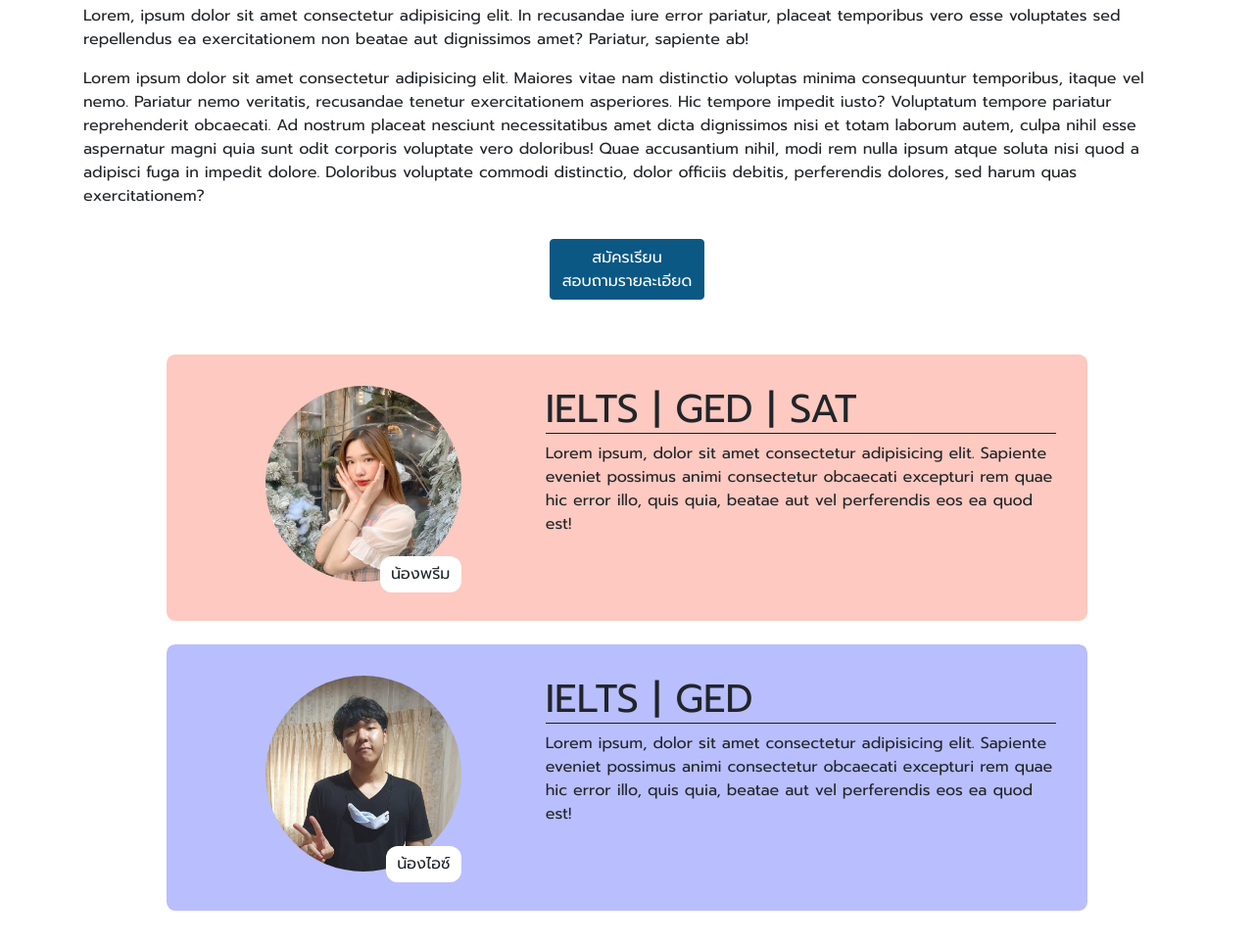
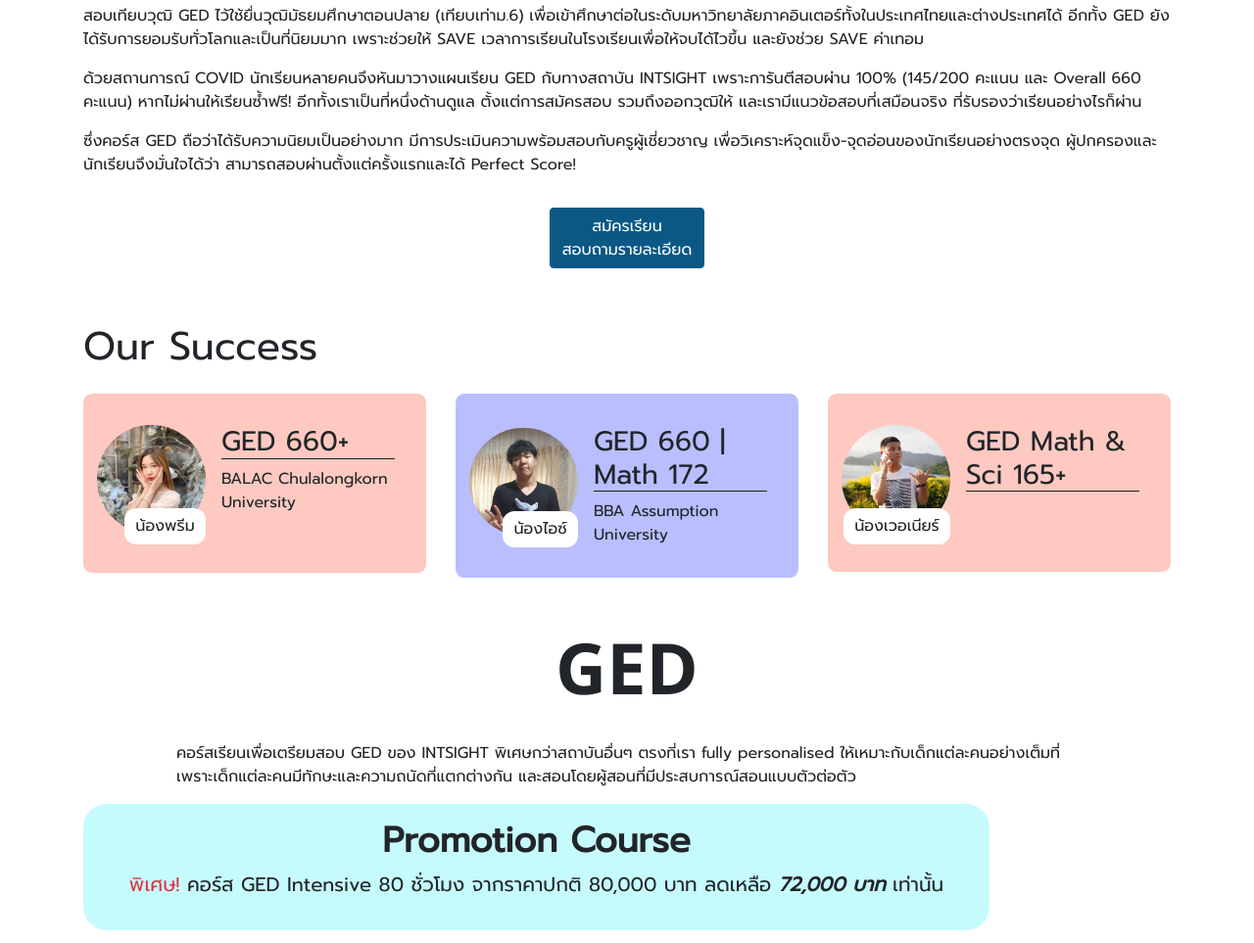
Before and after one commit to bosserz/intsight.net, a plain HTML site: page courses/ged.html in a window 1280 px wide. Shown: the part 1129-2092 px from the top of the page at 98% size. Drawn offline with nearby package versions, Linux system fonts and the light colour scheme; files whose address does not match are found by name.

Commit message:
edit new ged page

```diff
--- a/courses/ged.html
+++ b/courses/ged.html
@@ -118,7 +118,7 @@
     <section id="subject-introduction">
 
       <div class="container">
-        <h1>ติวสอบ GED ได้วุฒิภายใน 3 เดือน</h1>
+        <h1>ทางออกของการศึกษายุคใหม่ | ติวสอบ GED ได้วุฒิภายใน 3 เดือน</h1>
         <br>
         <!-- Youtube Video -->
         <div class="d-flex justify-content-center">
@@ -126,14 +126,16 @@
         </div>
         <br>
         <p>
-          Lorem, ipsum dolor sit amet consectetur adipisicing elit.
-          In recusandae iure error pariatur, placeat temporibus vero esse voluptates sed repellendus ea
-          exercitationem non beatae aut dignissimos amet? Pariatur, sapiente ab!
+          สอบเทียบวุฒิ GED ไว้ใช้ยื่นวุฒิมัธยมศึกษาตอนปลาย (เทียบเท่าม.6) เพื่อเข้าศึกษาต่อในระดับมหาวิทยาลัยภาคอินเตอร์ทั้งในประเทศไทยและต่างประเทศได้
+          อีกทั้ง GED ยังได้รับการยอมรับทั่วโลกและเป็นที่นิยมมาก เพราะช่วยให้ SAVE เวลาการเรียนในโรงเรียนเพื่อให้จบได้ไวขึ้น และยังช่วย SAVE ค่าเทอม
         </p>
         <p>
-          Lorem ipsum dolor sit amet consectetur adipisicing elit. Maiores vitae nam distinctio voluptas minima consequuntur temporibus, itaque vel nemo. Pariatur nemo veritatis, recusandae tenetur exercitationem asperiores. Hic tempore impedit iusto?
-          Voluptatum tempore pariatur reprehenderit obcaecati. Ad nostrum placeat nesciunt necessitatibus amet dicta dignissimos nisi et totam laborum autem, culpa nihil esse aspernatur magni quia sunt odit corporis voluptate vero doloribus!
-          Quae accusantium nihil, modi rem nulla ipsum atque soluta nisi quod a adipisci fuga in impedit dolore. Doloribus voluptate commodi distinctio, dolor officiis debitis, perferendis dolores, sed harum quas exercitationem?
+          ด้วยสถานการณ์ COVID นักเรียนหลายคนจึงหันมาวางแผนเรียน GED กับทางสถาบัน INTSIGHT เพราะการันตีสอบผ่าน 100% (145/200 คะแนน และ Overall 660 คะแนน)
+          หากไม่ผ่านให้เรียนซ้ำฟรี! อีกทั้งเราเป็นที่หนึ่งด้านดูแล ตั้งแต่การสมัครสอบ รวมถึงออกวุฒิให้ และเรามีแนวข้อสอบที่เสมือนจริง ที่รับรองว่าเรียนอย่างไรก็ผ่าน
+        </p>
+        <p>
+          ซึ่งคอร์ส GED ถือว่าได้รับความนิยมเป็นอย่างมาก มีการประเมินความพร้อมสอบกับครูผู้เชี่ยวชาญ เพื่อวิเคราะห์จุดแข็ง-จุดอ่อนของนักเรียนอย่างตรงจุด
+          ผู้ปกครองและนักเรียนจึงมั่นใจได้ว่า สามารถสอบผ่านตั้งแต่ครั้งแรกและได้ Perfect Score!
         </p>
       </div>
 
@@ -151,8 +153,10 @@
 
     <!-- Success Stories -->
     <section class="course-success">
-      <div class="success-large-screen">
-        <div class="d-flex justify-content-center mx">
+      <div class="container">
+        <h1>Our Success</h1>
+        <div class="row">
+          <div class="col-sm-12 col-md-6 col-lg-4">
             <div class="outer-box d-flex justify-content-center orange-bg">
 
               <div class="profile-box d-flex align-items-center justify-content-center">
@@ -163,17 +167,13 @@
               </div>
 
               <div class="message-box ">
-                  <h1 class="success-course-list">IELTS | GED | SAT</h1>
-                  <p>Lorem ipsum, dolor sit amet consectetur adipisicing elit. Sapiente eveniet possimus animi consectetur obcaecati excepturi rem quae hic error illo, quis quia, beatae aut vel perferendis eos ea quod est!</p>
+                  <h3 class="success-course-list">GED 660+</h3>
+                  <p>BALAC Chulalongkorn University</p>
               </div>
 
             </div>
-
           </div>
-
-        <br>
-
-        <div class="d-flex justify-content-center mx">
+          <div class="col-sm-12 col-md-6 col-lg-4">
             <div class="outer-box d-flex justify-content-center blue-bg">
 
               <div class="profile-box d-flex align-items-center justify-content-center">
@@ -184,54 +184,32 @@
               </div>
 
               <div class="message-box ">
-                <h1 class="success-course-list">IELTS | GED</h1>
-                <p>Lorem ipsum, dolor sit amet consectetur adipisicing elit. Sapiente eveniet possimus animi consectetur obcaecati excepturi rem quae hic error illo, quis quia, beatae aut vel perferendis eos ea quod est!</p>
-            </div>
-
+                  <h3 class="success-course-list">GED 660 | Math 172</h3>
+                  <p>BBA Assumption University</p>
               </div>
 
             </div>
           </div>
-
-      <div class="success-small-screen">
-        <div class="d-flex justify-content-center mx">
-          <div class="outer-box orange-bg">
+          <div class="col-sm-12 col-md-6 col-lg-4">
+            <div class="outer-box d-flex justify-content-center orange-bg">
 
               <div class="profile-box d-flex align-items-center justify-content-center">
                   <div class="img-box text-right">
-                      <img class="rounded-circle" src="../img/success/n_prim.jpg" alt="n_prim">
-                      <span class="name-box">น้องพรีม</span>
+                      <img class="rounded-circle" src="../img/success/n_vernier.jpg" alt="n_vernier">
+                      <span class="name-box">น้องเวอเนียร์</span>
                   </div>
               </div>
+
               <div class="message-box ">
-                <h1 class="success-course-list">IELTS | GED | SAT</h1>
-                <p>Lorem ipsum, dolor sit amet consectetur adipisicing elit. Sapiente eveniet possimus animi consectetur obcaecati excepturi rem quae hic error illo, quis quia, beatae aut vel perferendis eos ea quod est!</p>
-              </div>
-
-          </div>
-
-        </div>
-
-        <br>
-
-        <div class="d-flex justify-content-center mx">
-          <div class="outer-box blue-bg">
-
-              <div class="profile-box d-flex align-items-center justify-content-center">
-                  <div class="img-box text-right">
-                      <img class="rounded-circle" src="../img/success/n_ice.jpg" alt="n_ice">
-                      <span class="name-box">น้องไอซ์</span>
-                  </div>
-              </div>
-              <div class="message-box ">
-                <h1 class="success-course-list">IELTS | GED</h1>
-                <p>Lorem ipsum, dolor sit amet consectetur adipisicing elit. Sapiente eveniet possimus animi consectetur obcaecati excepturi rem quae hic error illo, quis quia, beatae aut vel perferendis eos ea quod est!</p>
-              </div>
-
+                  <h3 class="success-course-list">GED Math & Sci 165+</h3>
+                  <p></p>
               </div>
 
             </div>
           </div>
+        </div>
+      </div>
+
 
 
   </section>
@@ -245,27 +223,46 @@
 
         	<div class="row justify-content-center">
         		<div class="col-sm-10 col-xs-10">
-        			<p style="margin-top: 2em">
+        			<p style="margin-top: 1.5rem">
         				คอร์สเรียนเพื่อเตรียมสอบ GED ของ INTSIGHT พิเศษกว่าสถาบันอื่นๆ ตรงที่เรา fully personalised ให้เหมาะกับเด็กแต่ละคนอย่างเต็มที่
         				เพราะเด็กแต่ละคนมีทักษะและความถนัดที่แตกต่างกัน และสอนโดยผู้สอนที่มีประสบการณ์สอนแบบตัวต่อตัว
+        			</p>
+            </div>
+
+            <br>
+
+            <div class="container">
+              <div class="col-sm-10 promotion-course bg-highlight">
+                <div class="promo-course-header">
+                  <h4 class="text-center large-text-header"><b>Promotion Course</b></h4>
+                </div>
+                <div>
+                  <p class="text-center large-text-paragraph"><span class="text-danger">พิเศษ! </span>
+                    คอร์ส GED Intensive 80 ชั่วโมง จากราคาปกติ 80,000 บาท ลดเหลือ <b><em>72,000 บาท</em></b> เท่านั้น
                   </p>
                 </div>
               </div>
             </div>
 
+          </div>
+
+        </div>
+
+        <br>
 
       	</div>
 
         <div class="container">
           <div class="row">
       			<div class="col-lg-12">
+
       				<table class="table" style="border-collapse:collapse;">
       				    <thead>
       				        <tr>
       				            <th class="text-center">คอร์ส</th>
       				            <th class="text-center">รายละเอียด</th>
       				            <th class="text-center">ชั่วโมงเรียน</th>
-      				            <th class="text-center">ราคา</th>
+                          <th class="text-center">ราคาปกติ</th>
       				        </tr>
       				    </thead>
       				    <tbody>
@@ -274,6 +271,7 @@
       				            <td class="counse-list-detail">คอร์สติวเข้ม 4 วิชาเพื่อการสอบ GED โดยเฉพาะ เหมาะสำหรับนักเรียนที่ต้องการปูพื้นฐาน จนถึงฝึกทำข้อสอบ</td>
       				            <td class="course-list-hour text-center">100</td>
                           <td class="course-list-price text-center">89,000</td>
+                          <td class="course-list-price-promo text-center"></td>
       				        </tr>
       				        <tr>
       				            <td colspan="6" class="hiddenRow">
--- a/css/style.css
+++ b/css/style.css
@@ -1,5 +1,26 @@
 * {
   font-family: Prompt;
+}
+
+html {
+  scroll-behavior: smooth;
+}
+
+.bg-highlight {
+  background-color: rgba(66,242,247,0.3);
+}
+
+.promotion-course {
+  border-radius: 1.5rem;
+  padding: 1em 1.5em;
+}
+
+.large-text-header {
+  font-size: 36px;
+}
+
+.large-text-paragraph {
+  font-size: 20px;
 }
 
 .logo-nav {
@@ -369,8 +390,9 @@ h1.course-title {
 }
 
 .course-promo-img {
-  min-height: 400px;
+  /* min-height: 400px; */
   max-height: 600px;
+  object-fit: contain;
 }
 
 .course-promotion-slide .carousel.slide {
@@ -426,8 +448,9 @@ h1.course-title {
 
 .outer-box {
   /* background: rgb(248, 109, 85); */
-  max-width: 940px;
-  width: 80%;
+  margin-top: 1rem;
+  /* max-width: 940px; */
+  /* width: 80%; */
   /* height: 300px; */
   padding: 2rem 2rem 1.0rem 0.9rem;
   border-radius: .56rem;
@@ -448,7 +471,8 @@ h1.course-title {
 
 .img-box {
   max-width: 200px;
-  width: 60%;
+  width: 100%;
+  margin-right: 1rem;
   /* height: 40%; */
 }
 
@@ -465,6 +489,7 @@ h1.course-title {
 }
 
 .img-box img {
+  max-width: 150px;
   width: 100%;
 }
 
@@ -472,7 +497,7 @@ h1.course-title {
   position: relative;
   top: -1.2rem;
   background: white;
-  width: 100px;
+  /* width: vw; */
   padding: .4rem .7rem;
   border-radius: .75rem;
 }
```
Lines whose indentation alone changed are shown as unchanged.
